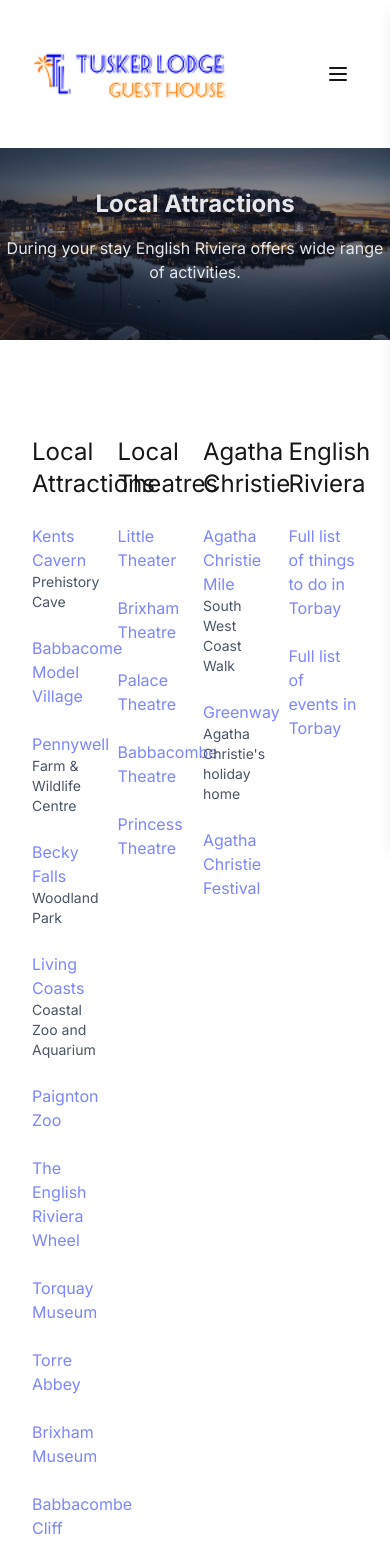
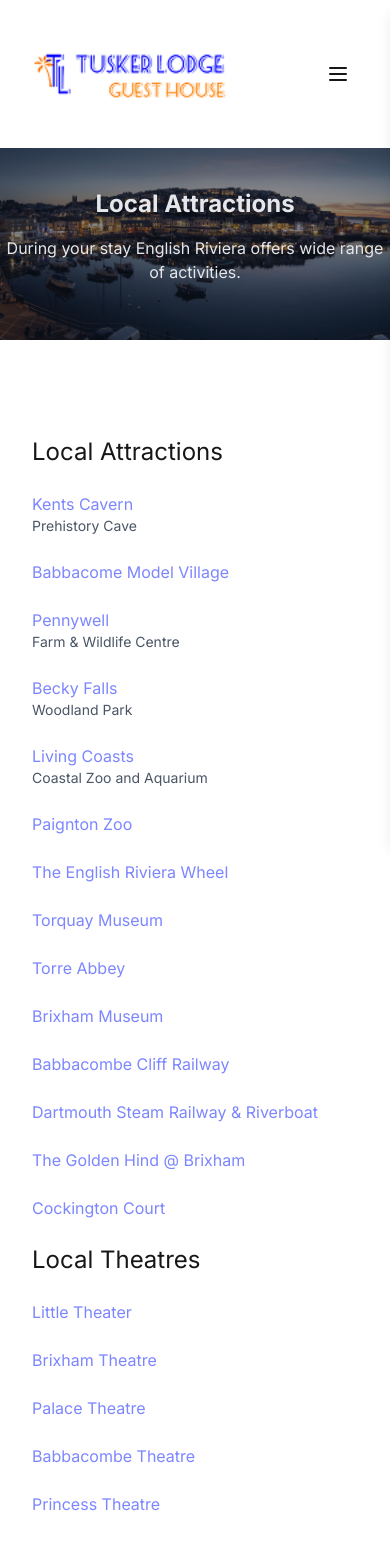
Before and after one commit to ayrbox/tusker-lodge, a Next.js app: page /attractions in a window 390 px wide. Shown: the top 1544 px of the page. Built offline with nearby package versions, Linux system fonts and the light colour scheme.

Commit message:
fix: update attraction grid

```diff
--- a/src/app/attractions/page.tsx
+++ b/src/app/attractions/page.tsx
@@ -33,7 +33,7 @@
 
 export default function AttractionsPage() {
   return (
-    <div className="grid grid-cols-4 gap-4">
+    <div className="grid md:grid-cols-2 xl:grid-cols-4 gap-4">
       {attractions.map((c) => renderAttractionCategory(c))}
     </div>
   );
```
